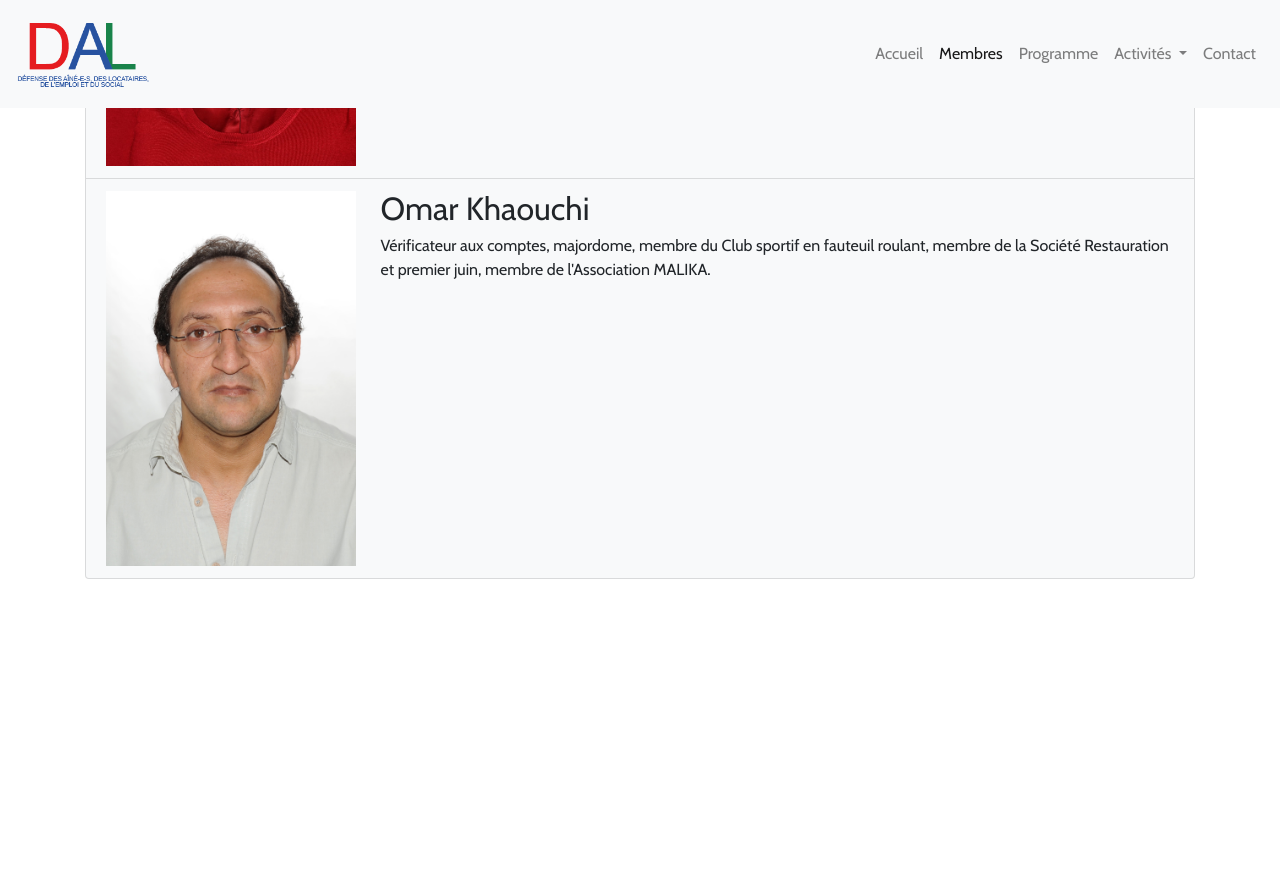
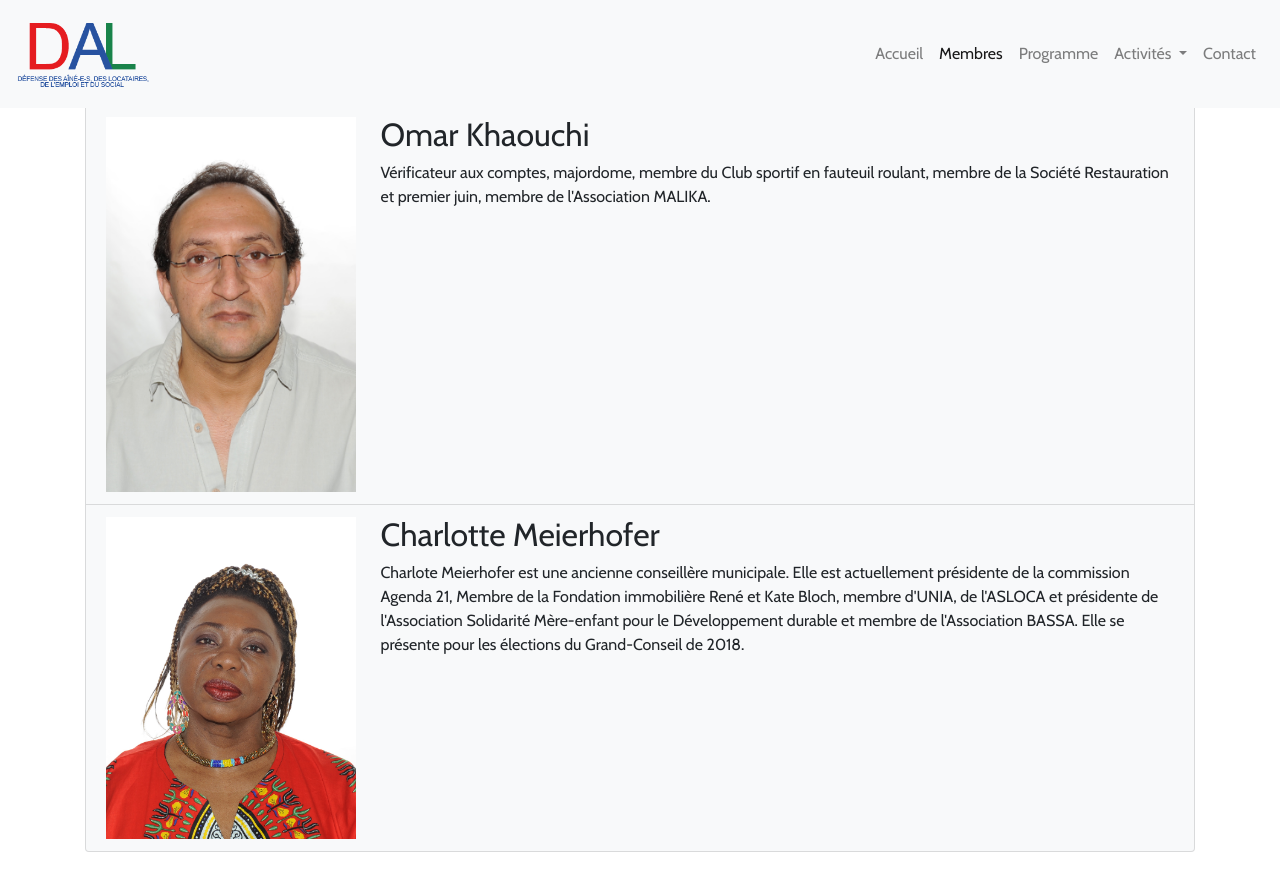
Before and after one commit to SimonNtz/DAL_web, a Jekyll site: the page built from membres/index.html, in a window 1280 px wide and 900 px high, scrolled down 2831 px. Shown: the top 891 px of the window. Built offline with Jekyll 4.4.1, drawn with Linux system fonts in a browser that asks for light colours; nearby versions of some CDN libraries; before the commit the page ends 3458 px from its top, so only the background shows below that.

Commit message:
Redo a proper PR for master_new_member

```diff
--- a/_data/members.json
+++ b/_data/members.json
@@ -1,3 +1,4 @@
+
 [
   {
     "name": "Christian Zaugg",
@@ -54,5 +55,12 @@
     "img": {
       "src": "omar-khaouchi.jpg"
     }
+  },
+  {
+    "name": "Charlotte Meierhofer",
+    "description": "Charlote Meierhofer est une ancienne conseillère municipale. Elle est actuellement présidente de la commission Agenda 21, Membre de la Fondation immobilière René et Kate Bloch, membre d'UNIA, de l'ASLOCA et présidente de l'Association Solidarité Mère-enfant pour le Développement durable et membre de l'Association BASSA. Elle se présente pour les élections du Grand-Conseil de 2018.",
+    "img":{
+      "src": "charlotte-meierhofer.jpg"
+    }
   }
 ]
```
Also changed, not shown: assets/img/members/charlotte-meierhofer.jpg (added), assets/img/members/christian-zaugg.jpg. Lines whose indentation alone changed are shown as unchanged.
